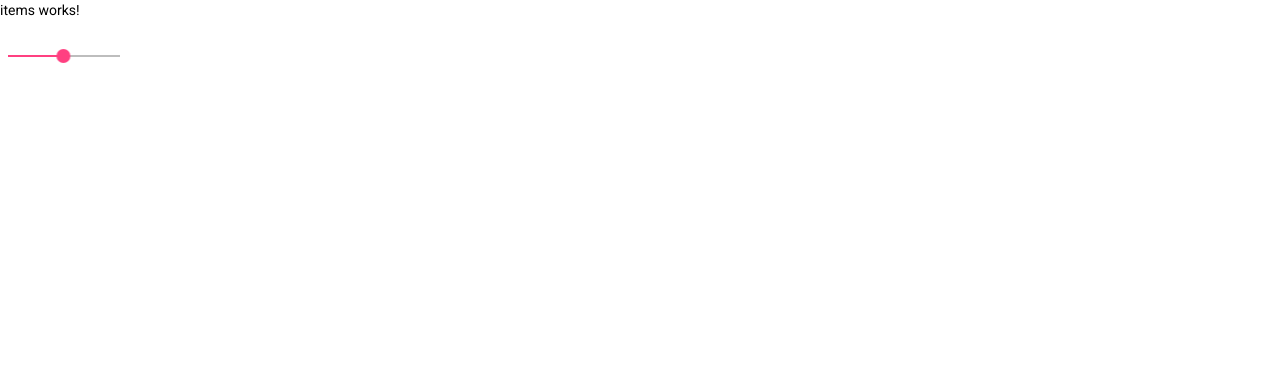
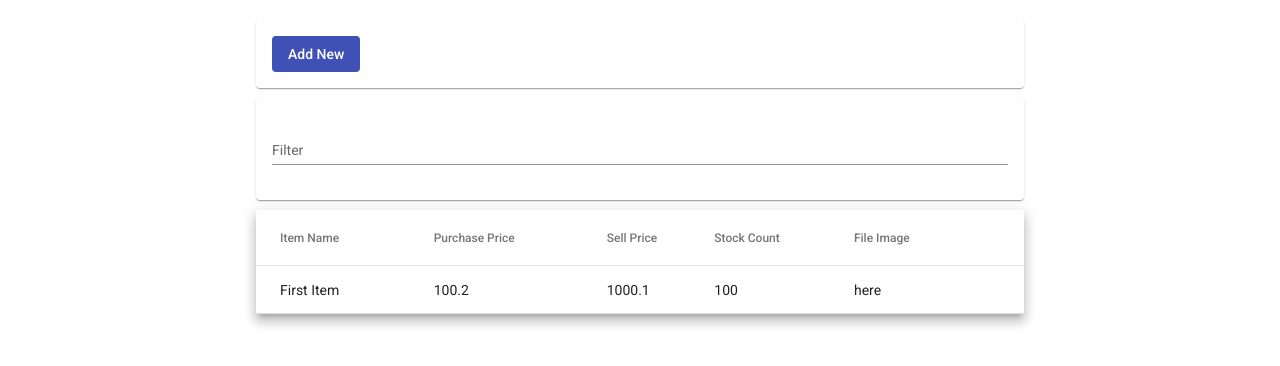
Before and after one commit to aknutman/simple-invt-ui, an Angular app: page /items in a window 1280 px wide. Shown: the top 366 px of the page. Built offline with nearby package versions, Linux system fonts and the light colour scheme.

Commit message:
initial ui

```diff
--- a/package.json
+++ b/package.json
@@ -15,6 +15,7 @@
     "@angular/common": "^14.1.0",
     "@angular/compiler": "^14.1.0",
     "@angular/core": "^14.1.0",
+    "@angular/flex-layout": "^14.0.0-beta.40",
     "@angular/forms": "^14.1.0",
     "@angular/material": "^14.1.0",
     "@angular/platform-browser": "^14.1.0",
--- /dev/null
+++ b/src/app/items/detail-items.component.html
@@ -0,0 +1,46 @@
+<h2 mat-dialog-title>Item Detail</h2>
+<mat-dialog-content class="mat-typography">
+  <form [formGroup]="itemForm" class="example-form">
+    <mat-form-field class="example-full-width" appearance="standard">
+      <mat-label>Item Name</mat-label>
+      <input matInput placeholder="Ex. Pizza" formControlName="itemName" />
+    </mat-form-field>
+
+    <mat-form-field class="example-full-width" appearance="standard">
+      <mat-label>Purchase Price</mat-label>
+      <input
+        matInput
+        placeholder="Ex. Pizza"
+        formControlName="purchasePrice"
+        type="number"
+      />
+    </mat-form-field>
+
+    <mat-form-field class="example-full-width" appearance="standard">
+      <mat-label>Sell Price</mat-label>
+      <input
+        matInput
+        placeholder="Ex. Pizza"
+        formControlName="sellPrice"
+        type="number"
+      />
+    </mat-form-field>
+
+    <mat-form-field class="example-full-width" appearance="standard">
+      <mat-label>Stock Count</mat-label>
+      <input
+        matInput
+        placeholder="Ex. Pizza"
+        formControlName="stockCount"
+        type="number"
+      />
+    </mat-form-field>
+  </form>
+</mat-dialog-content>
+<mat-dialog-actions align="end">
+  <button mat-flat-button mat-dialog-close>Cancel</button>
+
+  <button mat-flat-button [mat-dialog-close]="true" color="primary">
+    Save
+  </button>
+</mat-dialog-actions>
--- a/src/app/items/items.component.css
+++ b/src/app/items/items.component.css
@@ -0,0 +1,27 @@
+/* Structure */
+table {
+  width: 100%;
+}
+.mat-row:hover {
+  cursor: pointer;
+  background-color: lightgray;
+}
+
+.mat-form-field {
+  font-size: 14px;
+  width: 100%;
+}
+
+.mat-card {
+  margin-bottom: 10px;
+}
+
+.example-form {
+  min-width: 150px;
+  max-width: 500px;
+  width: 100%;
+}
+
+.example-full-width {
+  width: 100%;
+}
--- a/src/app/items/items.component.html
+++ b/src/app/items/items.component.html
@@ -1,2 +1,73 @@
-<p>items works!</p>
-<mat-slider min="1" max="100" step="1" value="50"></mat-slider>
+<div fxLayout="column" fxLayoutAlign="space-between stretch">
+  <div><br /></div>
+</div>
+
+<div fxLayout="row" fxLayoutAlign="space-between stretch">
+  <div fxFlex="20"></div>
+  <div fxFlex="60">
+    <mat-card>
+      <button mat-flat-button color="primary" (click)="openDialog(true)">
+        Add New
+      </button>
+    </mat-card>
+
+    <mat-card>
+      <mat-form-field appearance="standard">
+        <mat-label>Filter</mat-label>
+        <input
+          matInput
+          (keyup)="applyFilter($event)"
+          placeholder="Ex. ium"
+          #input
+        />
+      </mat-form-field>
+    </mat-card>
+
+    <table mat-table [dataSource]="datasource" class="mat-elevation-z8">
+      <!-- itemName Column -->
+      <ng-container matColumnDef="itemName">
+        <th mat-header-cell *matHeaderCellDef>Item Name</th>
+        <td mat-cell *matCellDef="let element">{{ element.itemName }}</td>
+      </ng-container>
+
+      <!-- purchasePrice Column -->
+      <ng-container matColumnDef="purchasePrice">
+        <th mat-header-cell *matHeaderCellDef>Purchase Price</th>
+        <td mat-cell *matCellDef="let element">{{ element.purchasePrice }}</td>
+      </ng-container>
+
+      <!-- sellPrice Column -->
+      <ng-container matColumnDef="sellPrice">
+        <th mat-header-cell *matHeaderCellDef>Sell Price</th>
+        <td mat-cell *matCellDef="let element">{{ element.sellPrice }}</td>
+      </ng-container>
+
+      <!-- stockCount Column -->
+      <ng-container matColumnDef="stockCount">
+        <th mat-header-cell *matHeaderCellDef>Stock Count</th>
+        <td mat-cell *matCellDef="let element">{{ element.stockCount }}</td>
+      </ng-container>
+
+      <!-- fileImage Column -->
+      <ng-container matColumnDef="fileImage">
+        <th mat-header-cell *matHeaderCellDef>File Image</th>
+        <td mat-cell *matCellDef="let element">{{ element.fileImage }}</td>
+      </ng-container>
+
+      <tr mat-header-row *matHeaderRowDef="displayedColumns"></tr>
+      <tr
+        mat-row
+        *matRowDef="let row; columns: displayedColumns"
+        (click)="openDialog(false, row)"
+      ></tr>
+
+      <!-- Row shown when there is no matching data. -->
+      <tr class="mat-row" *matNoDataRow>
+        <td class="mat-cell" colspan="4">
+          No data matching the filter "{{ input.value }}"
+        </td>
+      </tr>
+    </table>
+  </div>
+  <div fxFlex="20"></div>
+</div>
--- a/src/app/items/items.component.ts
+++ b/src/app/items/items.component.ts
@@ -1,15 +1,96 @@
-import { Component, OnInit } from '@angular/core';
+import { Component, OnInit, Inject } from '@angular/core';
+import { MatTableDataSource } from '@angular/material/table';
+import { MatDialog, MAT_DIALOG_DATA } from '@angular/material/dialog';
+import { FormGroup, FormControl } from '@angular/forms';
+
+export interface ItemElement {
+  itemName: string;
+  purchasePrice: number;
+  sellPrice: number;
+  stockCount: number;
+  fileImage: string;
+}
+
+export interface ItemDialogData {
+  isNew: boolean;
+  item: ItemElement;
+}
 
 @Component({
   selector: 'app-items',
   templateUrl: './items.component.html',
-  styleUrls: ['./items.component.css']
+  styleUrls: ['./items.component.css'],
 })
 export class ItemsComponent implements OnInit {
+  displayedColumns: string[] = [
+    'itemName',
+    'purchasePrice',
+    'sellPrice',
+    'stockCount',
+    'fileImage',
+  ];
+  datasource = new MatTableDataSource(ELEMENT_DATA);
 
-  constructor() { }
+  constructor(public dialog: MatDialog) {}
 
-  ngOnInit(): void {
+  ngOnInit(): void {}
+
+  applyFilter(event: Event) {
+    const filterValue = (event.target as HTMLInputElement).value;
+    this.datasource.filter = filterValue.trim().toLowerCase();
   }
 
+  openDialog(isNew: boolean, event?: Event) {
+    const dialogRef = this.dialog.open(DetailItemsDialog, {
+      data: {
+        isNew: isNew,
+        item: event,
+      },
+    });
+
+    dialogRef.afterClosed().subscribe((result) => {
+      console.log(`Dialog result: ${result}`);
+    });
+  }
 }
+
+const ELEMENT_DATA: ItemElement[] = [
+  {
+    itemName: 'First Item',
+    purchasePrice: 100.2,
+    sellPrice: 1000.1,
+    stockCount: 100,
+    fileImage: 'here',
+  },
+];
+
+@Component({
+  selector: 'detail-items-dialog',
+  templateUrl: 'detail-items.component.html',
+  styleUrls: ['./items.component.css'],
+})
+export class DetailItemsDialog {
+  itemForm = new FormGroup({
+    itemName: new FormControl(''),
+    purchasePrice: new FormControl(0),
+    sellPrice: new FormControl(0),
+    stockCount: new FormControl(0),
+  });
+
+  constructor(@Inject(MAT_DIALOG_DATA) public data: ItemDialogData) {}
+
+  ngOnInit() {
+    if (typeof this.data.item !== 'undefined') {
+      this.itemForm.patchValue({
+        itemName: this.data.item.itemName,
+        purchasePrice: this.data.item.purchasePrice,
+        sellPrice: this.data.item.sellPrice,
+        stockCount: this.data.item.stockCount,
+      });
+    }
+
+    if (!this.data.isNew) {
+      this.itemForm.controls['itemName'].disable();
+    }
+  }
+}
```
Also changed, not shown: src/app/app.module.ts (+24 -4 lines), 1 other file (tests, documents, lock files or other folders).
